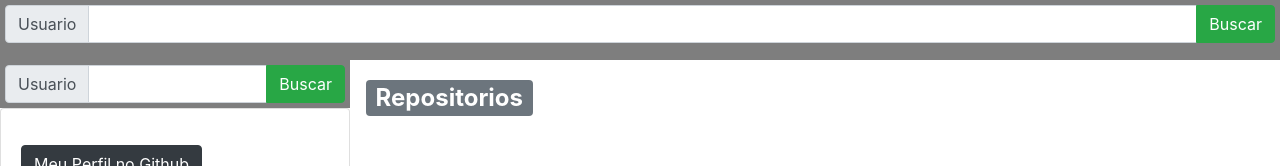
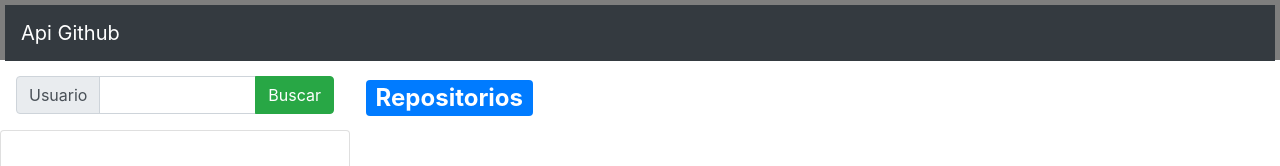
Before and after one commit to fmarcelomorais/github-project, a Vue app: page / in a window 1280 px wide. Shown: the top 166 px of the page. Built offline with nearby package versions, Linux system fonts and the light colour scheme; no server answers.

Commit message:
novas alteracoes

```diff
--- a/src/App.vue
+++ b/src/App.vue
@@ -1,6 +1,6 @@
 <template>
 <div id="app">
-    <Busca />
+    <Topo />
     <Usuario />
     <Conteudo />
     <Rodape />
@@ -8,14 +8,14 @@
 </template>
 
 <script>
-import Busca from './components/Busca.vue'
+import Topo from './components/Topo.vue'
 import Usuario from './components/Usuario.vue'
 import Conteudo from './components/Conteudo.vue'
 import Rodape from './components/Rodape.vue'
 
 
 export default {
-  components: {Busca, Usuario, Conteudo, Rodape },
+  components: {Topo, Usuario, Conteudo, Rodape },
   data(){
     return{
       nome: ''
@@ -34,11 +34,10 @@ export default {
     height: 100vh;
     display: grid;
 
-    grid-auto-rows:  60px 1fr 50px;
+    grid-auto-rows:  60px 2fr 50px;
     grid-auto-columns: 350px 1fr;
     grid-template-areas:
-      'busca busca'
-      'usuario conteudo'
+      'topo topo'
       'usuario conteudo'
       'rodape rodape'
     ;
@@ -48,9 +47,10 @@ export default {
   @media (max-width: 768px) {
 
   #app{
-    grid-auto-rows: 1fr 2fr 1fr;
+    grid-auto-rows: 1fr 1fr 2fr 1fr;
     grid-auto-columns: 1fr;
     grid-template-areas:
+      'topo'
       'usuario'
       'conteudo'
       'rodape'
--- /dev/null
+++ b/src/barramento.js
@@ -0,0 +1,3 @@
+import Vue from "vue";
+
+export default new Vue()
--- a/src/components/Busca.vue
+++ /dev/null
@@ -1,34 +0,0 @@
-<template>
-  <div class="busca">
-    <b-input-group prepend="Usuario">
-      <b-form-input ></b-form-input>
-      <b-input-group-append>
-          <b-button variant="success" @click="teste">Buscar</b-button>
-      </b-input-group-append>
-    </b-input-group>
-
-  </div>
-</template>
-
-<script>
-export default {
-   name: 'busca',
-   props: ['info'],
-   data(){
-     return{
-
-
-     }
-   },
-}
-</script>
-
-<style >
-  .busca{
-    grid-area: busca;
-    background-color: rgb(126, 126, 126);
-    padding: 5px;
-  }
-
-
-</style>
--- a/src/components/Conteudo.vue
+++ b/src/components/Conteudo.vue
@@ -1,9 +1,10 @@
 <template>
 <div>
-    <h2 class="m-3"><b-badge>Repositorios</b-badge></h2>
+    <h2 class="m-3" v-if="componente === 'Usuarios'" ><b-badge variant="success">Usuarios</b-badge></h2>
+    <h2 class="m-3" v-else><b-badge variant="primary">Repositorios</b-badge></h2>
         <br>
     <section fluid>
-        <Repositorio />
+        <component :is="componente"/>
     </section>
 
 </div>
@@ -11,9 +12,24 @@
 
 <script>
 import Repositorio from './Repositorio.vue'
+import Usuarios from './Usuarios.vue'
+import barramento from '@/barramento'
 export default {
     name: 'conteudo',
-    components: { Repositorio }
+    components: { Repositorio, Usuarios },
+    data(){
+        return{
+            componente: 'Repositorio'
+        }
+    },
+    created(){
+        barramento.$on('UserAll', users => {
+            this.componente = users
+        })
+        barramento.$on('Repositorys', users => {
+            this.componente = users
+        })
+    }
 }
 </script>
 
--- a/src/components/Repositorio.vue
+++ b/src/components/Repositorio.vue
@@ -1,11 +1,14 @@
 <template>
   <div class="m-3">
+  <b-alert v-if="repositorios.length < 1" variant="danger" show dismissible>Sem Repositorios</b-alert>
+  <div v-else>
     <b-jumbotron
       bg-variant="dark"
       text-variant="white"
       border-variant="dark"
       v-for="repo in repositorios" :key="repo.id"
       >
+
       <template #header>{{repo.name}}</template>
 
       <template #lead>
@@ -19,25 +22,32 @@
       </p>
     </b-jumbotron>
   </div>
+
+</div>
 </template>
 
 <script>
 import api from "../service/api";
+import barramento from '@/barramento'
 export default {
-  name: 'repositorio',
+  name: 'repositorios',
   props: ['user'],
   data() {
     return {
       repositorios: {},
+      nome: ''
     };
   },
   created() {
-    this.getRepos();
+      barramento.$on('dadoUsuario', dado => {
+        this.nome = dado
+        this.getRepos()
+      })
   },
   methods: {
     getRepos() {
       api
-        .get(`/users/${this.user}/repos}`)
+        .get(`/users/${this.nome}/repos`)
         .then((res) => {
           this.repositorios = res.data;
         })
--- /dev/null
+++ b/src/components/Topo.vue
@@ -0,0 +1,45 @@
+<template>
+<div class="topo">
+  <b-navbar toggleable type="dark" variant="dark">
+    <b-navbar-brand>
+        Api Github
+    </b-navbar-brand>
+    <div>
+   <!-- <b-button @click="usersAll" variant="success">Usuarios</b-button>
+   <b-button class="ml-3" @click="Repository" variant="primary">Repositorios</b-button> -->
+    </div>
+  </b-navbar>
+</div>
+</template>
+
+<script>
+import barramento from '@/barramento'
+export default {
+   name: 'busca',
+   props: ['info'],
+   data(){
+     return{
+          userAll: 'Usuarios',
+          Repositorys: 'Repositorio'
+     }
+   },
+   methods:{
+     usersAll(){
+       barramento.$emit('UserAll', this.userAll)
+     },
+     Repository(){
+       barramento.$emit('UserAll', this.Repositorys)
+     }
+     }
+}
+</script>
+
+<style >
+  .topo{
+    grid-area: topo;
+    background-color: rgb(126, 126, 126);
+    padding: 5px;
+  }
+
+
+</style>
--- a/src/components/Usuario.vue
+++ b/src/components/Usuario.vue
@@ -1,6 +1,6 @@
 <template>
   <section>
-    <div class="busca">
+    <div class="m-3">
     <b-input-group prepend="Usuario">
       <b-form-input v-model="user"></b-form-input>
       <b-input-group-append>
@@ -32,6 +32,7 @@
 
 <script>
 import api from '../service/api'
+import barramento from '@/barramento'
 
 export default {
   name: "user",
@@ -47,8 +48,8 @@ export default {
   }, */
   methods:{
     getUser(){
-      let nome = this.user
-      api.get("/users/"+nome).then(res => {
+    barramento.$emit('dadoUsuario', this.user)
+         api.get(`users/${this.user}`).then(res => {
         this.users = res.data;
       }).catch(err => {
         console.log(err)
--- /dev/null
+++ b/src/components/Usuarios.vue
@@ -0,0 +1,51 @@
+<template>
+  <div class="usuarios m-3" >
+       <b-card
+        :title="users.login"
+        :img-src="users.avatar_url"
+        img-alt="Image"
+        img-top
+        tag="article"
+        fluid
+       >
+    <b-card-text>
+
+    </b-card-text>
+    <b-button :href="users.html_url" variant="dark">Meu Perfil no Github</b-button>
+    <b-list-group flush>
+      <b-list-group-item>Seguidores: <strong></strong></b-list-group-item>
+      <b-list-group-item>Seguindo: <strong></strong></b-list-group-item>
+      <b-list-group-item>Repositorios: <strong></strong> </b-list-group-item>
+    </b-list-group>
+  </b-card>
+  </div>
+</template>
+
+<script>
+import api from "../service/api";
+export default {
+  data() {
+    return {
+      users: {},
+    };
+  },
+  created() {
+    this.getUser();
+  },
+  methods: {
+    getUser() {
+      api
+        .get("/user")
+        .then((res) => {
+          this.users = res.data;
+        })
+        .catch((err) => {
+          console.log(err);
+        });
+    },
+  },
+};
+</script>
+
+<style>
+</style>
```
Lines whose indentation alone changed are shown as unchanged.
